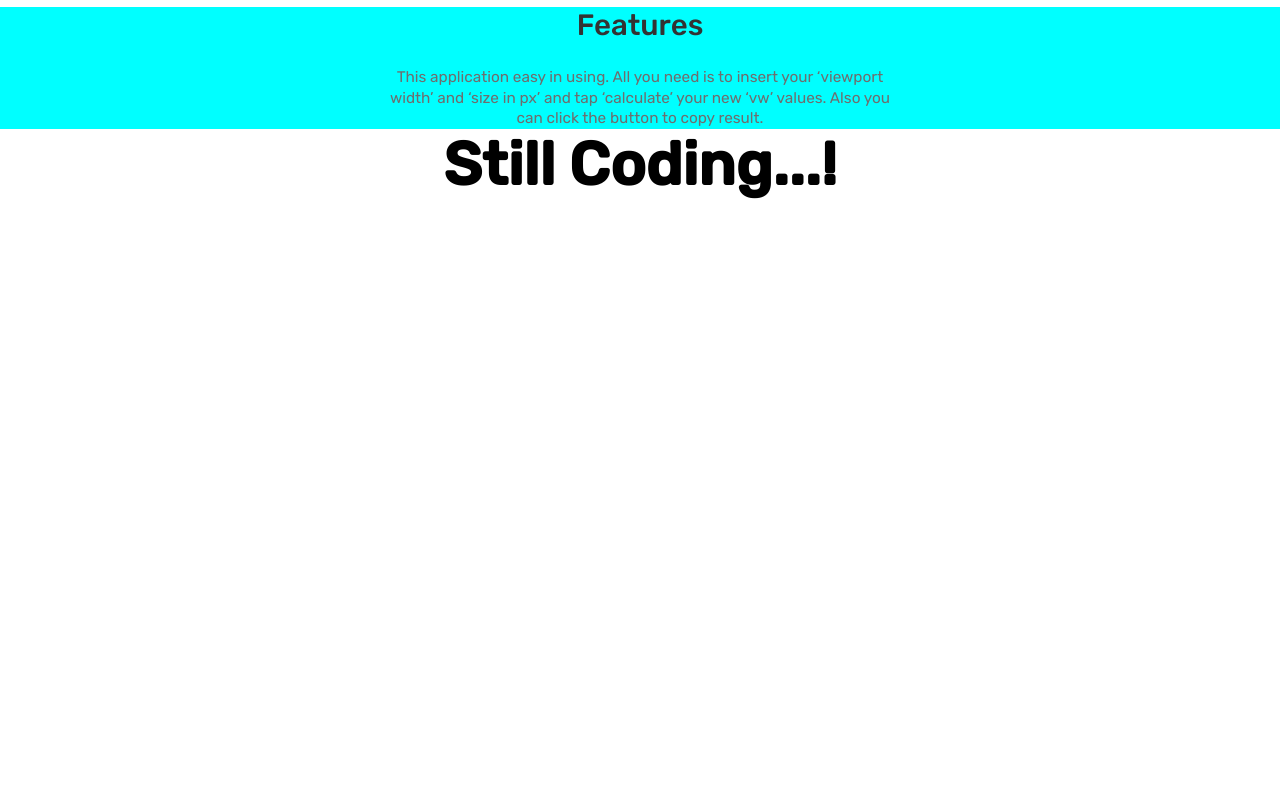
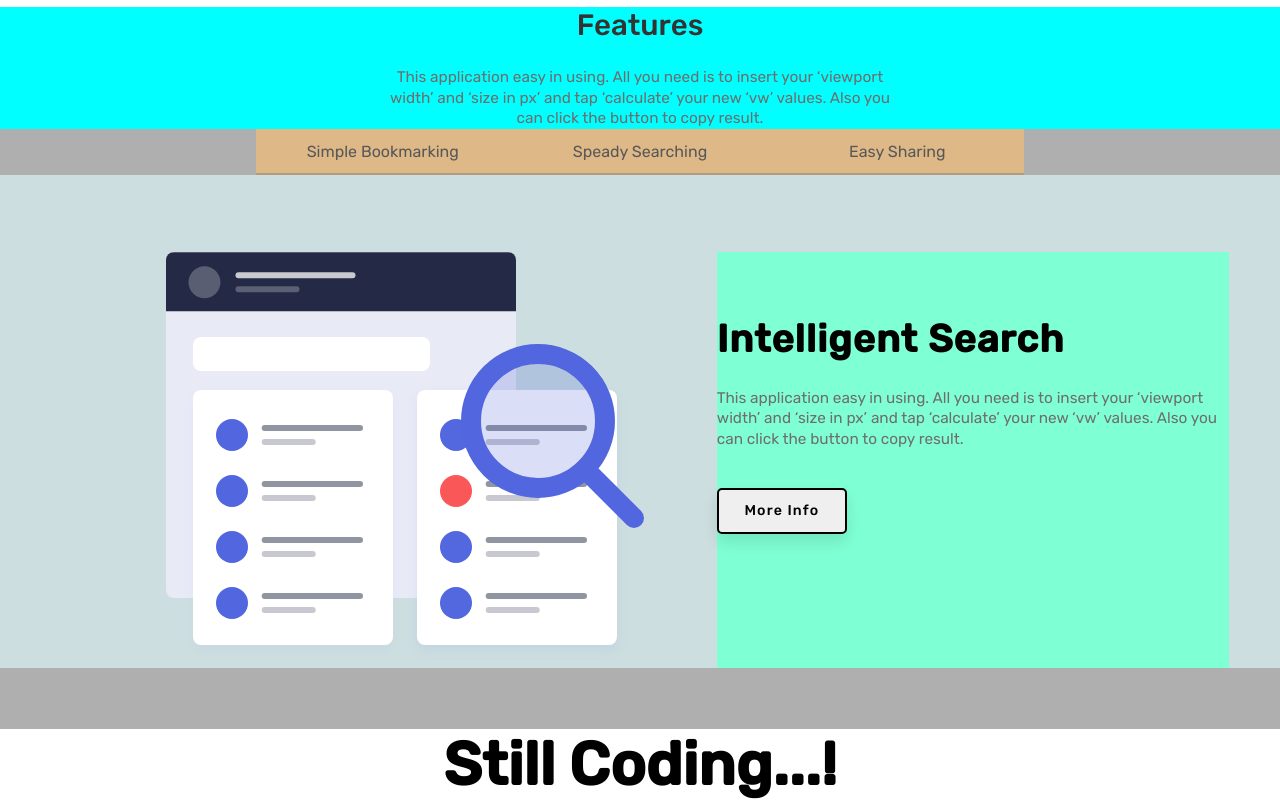
Before and after one commit to Axiean/Bookmark-landing-FM, a React (Create React App) app: page / in a window 1280 px wide. Shown: the part 652-1452 px from the top of the page. Before the commit the page ends 852 px from the top, so only its background shows below. Built offline with nearby package versions, Linux system fonts and the light colour scheme.

Commit message:
Feature box cmpnnt + setPic

```diff
--- /dev/null
+++ b/src/components/FeaturesBox/FeatureBox.css
@@ -0,0 +1,58 @@
+#feature_box {
+  width: 100%;
+  background-color: rgb(175, 175, 175);
+  height: 600px;
+}
+#radiobtn_box {
+  width: 60vw;
+  background-color: burlywood;
+  margin: auto;
+  display: flex;
+  justify-content: space-between;
+  border-bottom: 2px solid rgba(128, 128, 128, 0.493);
+}
+#feature_box #radiobtn_box input {
+  display: none;
+}
+#feature_box #radiobtn_box input:checked + label {
+  color: aquamarine;
+}
+#feature_box #radiobtn_box label {
+  padding: 1vw 0;
+  text-align: center;
+  width: 33%;
+  color: rgb(88, 88, 88);
+  transition: all ease-in-out 0.2s;
+  cursor: pointer;
+  /* border-bottom: 3px solid red; */
+}
+#feature_box #features_container {
+  width: 100%;
+  height: fit-content;
+  background-color: rgb(204, 222, 223);
+  display: flex;
+  justify-content: space-between;
+  /* align-items: center; */
+  padding: 6vw 4vw 0 13vw;
+}
+#feature_pic {
+}
+#feature_info {
+  width: 40vw;
+  background-color: aquamarine;
+}
+#feature_info h2 {
+  font-size: 3vw;
+  letter-spacing: 1px;
+  margin-top: 5vw;
+}
+#feature_info p {
+  font-size: 1.2vw;
+  color: rgb(110, 110, 110);
+  line-height: 1.6vw;
+  margin: auto;
+  margin-top: 2vw;
+}
+#feature_info #feature_btn {
+  margin-top: 3vw;
+}
--- /dev/null
+++ b/src/components/FeaturesBox/FeaturesBox.js
@@ -0,0 +1,46 @@
+import React, { useState } from "react";
+import FPic1 from "../../images/illustration-features-tab-1.svg";
+import FPic2 from "../../images/illustration-features-tab-2.svg";
+import FPic3 from "../../images/illustration-features-tab-3.svg";
+import { Button } from "../Button";
+import "./FeatureBox.css";
+function FeaturesBox() {
+  const [pic, setPic] = useState(FPic2);
+  const picHandler = (e) => {
+    setPic(e.target.id);
+  };
+
+  return (
+    <div id="feature_box">
+      <div id="radiobtn_box">
+        <input id="simple" value="simple" type="radio" name="feature_radio" />
+        <label id={FPic1} onClick={picHandler} htmlFor="simple">
+          Simple Bookmarking
+        </label>
+        <input id="speady" value="speady" type="radio" name="feature_radio" />
+        <label id={FPic2} onClick={picHandler} htmlFor="speady">
+          {" "}
+          Speady Searching{" "}
+        </label>
+        <input id="easy" value="easy" type="radio" name="feature_radio" />
+        <label id={FPic3} onClick={picHandler} htmlFor="easy">
+          Easy Sharing
+        </label>
+      </div>
+      <div id="features_container">
+        <img id="feature_pic" src={pic}></img>
+        <div id="feature_info">
+          <h2>Intelligent Search</h2>
+          <p>
+            This application easy in using. All you need is to insert your
+            ‘viewport width’ and ‘size in px’ and tap ‘calculate’ your new ‘vw’
+            values. Also you can click the button to copy result.
+          </p>
+          <Button id="feature_btn">More Info</Button>
+        </div>
+      </div>
+    </div>
+  );
+}
+
+export default FeaturesBox;
--- a/src/pages/index.js
+++ b/src/pages/index.js
@@ -1,5 +1,6 @@
 import React from "react";
 import { Button } from "../components/Button";
+import FeaturesBox from "../components/FeaturesBox/FeaturesBox";
 import Header from "../components/Header/Header";
 import HeroPic from "../images/illustration-hero.svg";
 import "../styles/Home.css";
@@ -34,6 +35,8 @@ function Home() {
         </p>
         <div id="features_box"></div>
       </section>
+      <FeaturesBox />
+
       <h1 style={{ fontSize: "60px", textAlign: "center" }}>
         Still Coding...!
       </h1>
```
